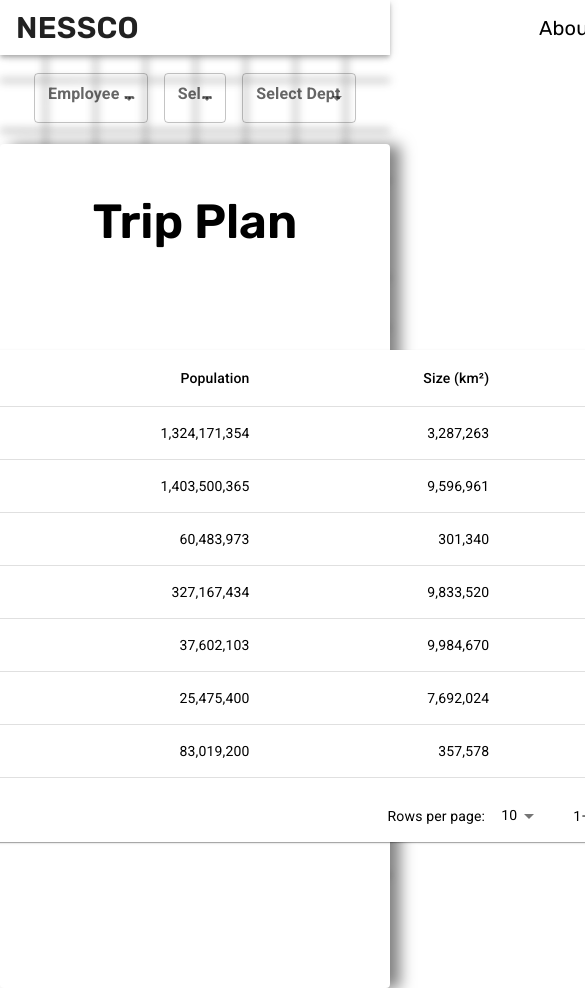
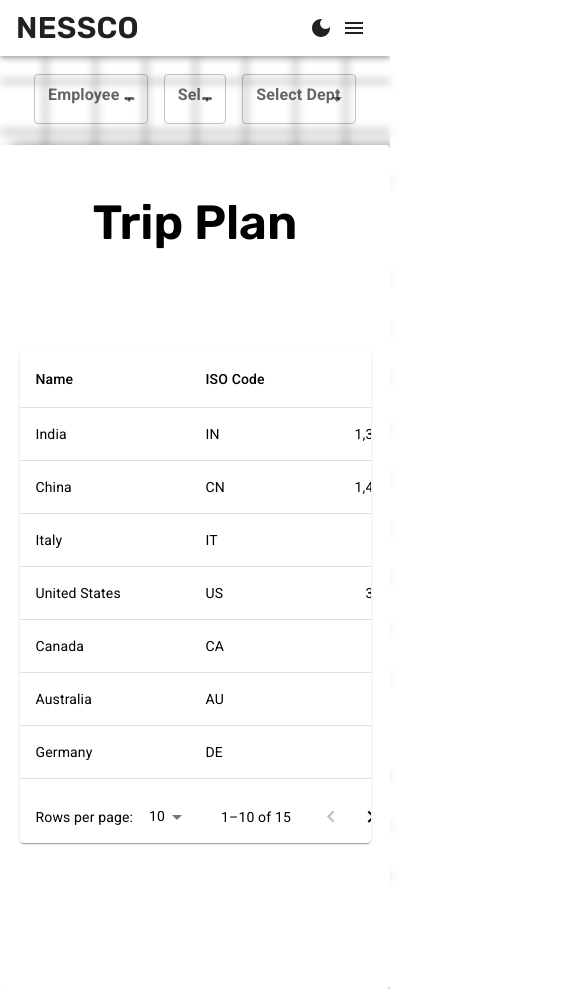
Before and after one commit to SachinXCode313/TripPlanModule, a React (Create React App) app in the folder client/: page / in a window 390 px wide. Shown: the top 989 px of the page, 585 px wide, since content can reach past the window. Built offline with nearby package versions, Linux system fonts and the light colour scheme; the HTML template or start-up script is replaced by a standard one.

Commit message:
Applying Responsiveness

```diff
--- a/client/src/components/navbar/Navbar.js
+++ b/client/src/components/navbar/Navbar.js
@@ -1,60 +1,104 @@
-// import { Link } from 'react-router-dom'
+import React, { useState } from 'react';
 import Switch from "@mui/material/Switch";
 import AppBar from '@mui/material/AppBar';
 import Toolbar from '@mui/material/Toolbar';
 import Typography from '@mui/material/Typography';
 import { useTheme } from '@mui/material/styles';
-import './Navbar.css'
-import { Box, Button, Link, IconButton} from '@mui/material';
+import { Box, Button, Link, IconButton, Drawer, List, ListItem, ListItemText, useMediaQuery } from '@mui/material';
 import LightModeIcon from '@mui/icons-material/LightMode';
 import DarkModeIcon from '@mui/icons-material/DarkMode';
-import { auto } from "@popperjs/core";
+import MenuIcon from '@mui/icons-material/Menu';
+import CloseIcon from '@mui/icons-material/Close';
+import Divider from '@mui/material/Divider';
+import './Navbar.css';
 
 function Navbar({ toggleDark, setToggleDark }) {
-  const theme = useTheme()
+    const theme = useTheme();
+    const isMobile = useMediaQuery(theme.breakpoints.down('md'));
+    const [drawerOpen, setDrawerOpen] = useState(false);
 
     const handleThemeChange = () => {
         setToggleDark(!toggleDark);
     };
 
+    const handleDrawerToggle = () => {
+        setDrawerOpen(!drawerOpen);
+    };
 
     const linkStyles = {
         textDecoration: 'none',
-    marginRight: theme.spacing(7),
-    fontSize : "20px",
-    fontWeight: '500px',
+        marginRight: theme.spacing(5),
+        fontSize: "20px",
+        fontWeight: '400',
         color: theme.palette.text.primary,
     };
 
+    const menuItems = ['About', 'Services', 'Contact', 'Sign Up', 'Sign In'];
+
     return (
-
-    <AppBar position="static" sx={{ height: 55 ,backgroundColor: 'primary.main',backgroundImage: 'none' }}>
-      <Toolbar >
-        <Typography  fontSize="30px" fontWeight="600" sx={{fontFamily:'inherit',}} marginRight={theme.spacing(50)}>
+        <>
+            <AppBar position="static" sx={{ backgroundColor: 'primary.main', backgroundImage: 'none', }}>
+                <Toolbar>
+                    <Typography fontSize="30px" fontWeight="600" sx={{ fontFamily: 'inherit', flexGrow:"1"  }}>
                         NESSCO
                     </Typography>
 
-        <Link href="#" sx={linkStyles} underline="none" >
-          About
-        </Link>
-        <Link href="#" sx={linkStyles} underline="none">
-          Services
-        </Link>
-        <Link href="#" sx={linkStyles} underline="none">
-          Contact
-        </Link>
-        <Link href="#" sx={linkStyles} underline="none">
-          Sign Up
-        </Link>
-        <Link href="#" sx={linkStyles} underline="none">
-          Sign In
-        </Link>
-        <IconButton sx={{ ml: auto }} onClick={handleThemeChange} color="inherit" marg >
+                    {isMobile ? (
+                        <>
+                            <IconButton onClick={handleThemeChange} color="inherit" sx={{mx:"5px"}}>
                                 {theme.palette.mode === 'dark' ? <LightModeIcon /> : <DarkModeIcon />}
                             </IconButton>
+                            <IconButton color="inherit" edge="start" onClick={handleDrawerToggle}>
+                                <MenuIcon />
+                            </IconButton>
+
+                            <Drawer anchor="right" open={drawerOpen} onClose={handleDrawerToggle}>
+                                <Box
+                                    role="presentation"
+                                    onClick={handleDrawerToggle}
+                                    onKeyDown={handleDrawerToggle}
+                                    sx={{ width: 150 }}
+                                >
+                                    <Toolbar>
+                                        <Typography sx={{ marginRight: "50px" }}>Menu</Typography>
+                                        <IconButton onClick={handleDrawerToggle} >
+                                            <CloseIcon />
+                                        </IconButton>
+                                    </Toolbar>
+                                    <Divider />
+                                    <List>
+                                        {menuItems.map((text) => (
+                                            <ListItem button key={text}>
+                                                <ListItemText primary={text} />
+                                            </ListItem>
+                                        ))}
+                                    </List>
+                                </Box>
+                            </Drawer>
+
+                        </>
+                    ) : (
+                        <>
+
+                            <Box sx={{ display: 'flex', justifyContent: 'center', flexGrow: "500" }}>
+                                {menuItems.map((text) => (
+                                    <Link href="#" sx={linkStyles} underline="none" key={text}>
+                                        {text}
+                                    </Link>
+                                ))}
+                            </Box>
+
+
+
+                            <IconButton sx={{ ml: 'auto' }} onClick={handleThemeChange} color="inherit">
+                                {theme.palette.mode === 'dark' ? <LightModeIcon /> : <DarkModeIcon />}
+                            </IconButton>
+                        </>
+                    )}
                 </Toolbar>
             </AppBar>
-  )
+        </>
+    );
 }
 
-export default Navbar
+export default Navbar;
--- a/client/src/components/tripPlan/TripPlan.js
+++ b/client/src/components/tripPlan/TripPlan.js
@@ -9,7 +9,16 @@ const TripPlan = () => {
   return (
     <Box
       sx={{
-        width: '100%',
+        // width: '100%',
+        // width: {
+        //   xs: '90%', // Set width to 100% for extra-small screens
+        //   sm: '80%',  // Set width to 80% for small screens
+        //   md: '70%',  // Set width to 70% for medium screens
+        //   lg: '60%',  // Set width to 60% for large screens
+        //   xl: '50%',  // Set width to 50% for extra-large screens
+        // },
+        maxWidth: 'xxl',
+
         height: '100vh',
         display: 'flex',
         flexDirection: 'column', // Set display to flex
@@ -19,13 +28,14 @@ const TripPlan = () => {
         bgcolor: 'primary.main',
         marginTop: theme.spacing(1),
         boxShadow: '10px 1px 15px rgba(0, 0, 0, 0.5)',
+        mx:'auto'
       }}
     >
 
-      <Typography variant="h3" component="h2" sx={{fontFamily:'inherit',mt:"50px",fontWeight:"600"}}>
+      <Typography variant="h3" component="h2" sx={{ fontFamily: 'inherit', mt: "50px", fontWeight: "600", textAlign: 'center'}}>
         Trip Plan
       </Typography>
-      <TripItems/>
+      <TripItems />
     </Box>
   )
 }
--- a/client/src/components/tripPlan/tripItems/TripItems.js
+++ b/client/src/components/tripPlan/tripItems/TripItems.js
@@ -71,7 +71,19 @@ export default function TripItems() {
   };
 
   return (
-    <Paper sx={{ width: '1100px', overflow: 'hidden', mt:"100px"}}>
+    <Paper
+      sx={{ width: {
+        xs: '90%', // Set width to 100% for extra-small screens
+        sm: '80%',  // Set width to 80% for small screens
+        md: '70%',  // Set width to 70% for medium screens
+        lg: '60%',  // Set width to 60% for large screens
+        xl: '50%',  // Set width to 50% for extra-large screens
+      },
+      maxWidth: '1200px',
+
+      overflow: 'hidden',
+      mt: "100px" }
+      }>
       <TableContainer sx={{ maxHeight: 440 }}>
         <Table stickyHeader aria-label="sticky table">
           <TableHead>
```
Lines whose indentation alone changed are shown as unchanged.
